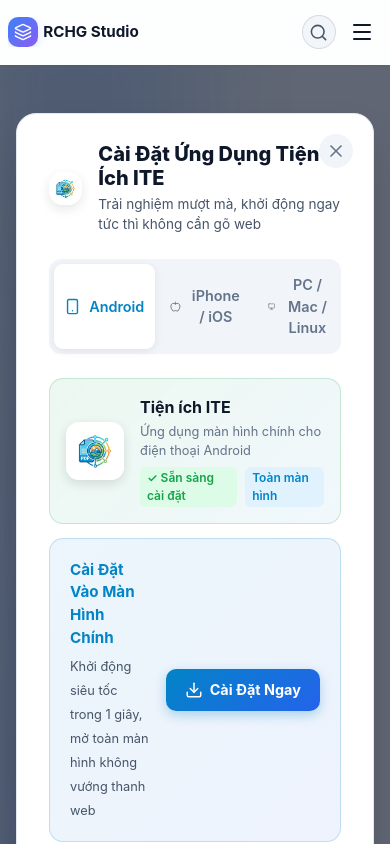
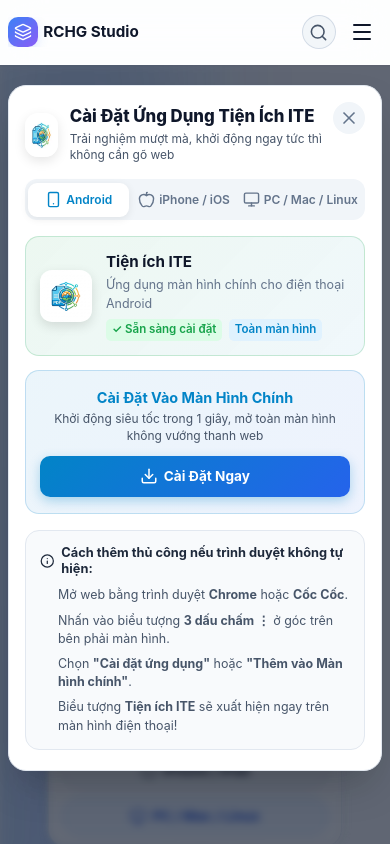
Before and after one commit to rchg2025/pdfstudio, a React (Vite) app: page / in a window 390 px wide. Both pictures are taken after a click on the button "Android". Shown: the top 844 px of the page. Built offline with nearby package versions, Linux system fonts and the light colour scheme; no server answers.

Commit message:
style(mobile): optimize mobile responsive design for install bar and install modal

```diff
--- a/src/components/InstallAppModal.css
+++ b/src/components/InstallAppModal.css
@@ -10,7 +10,7 @@
   align-items: flex-start;
   justify-content: center;
   z-index: 10000;
-  padding: 1.5rem 1rem 2rem 1rem;
+  padding: 1.25rem 0.75rem 2rem 0.75rem;
   overflow-y: auto;
   animation: fadeIn 0.2s ease-out;
 }
@@ -19,10 +19,10 @@
   background: var(--bg-card, #ffffff);
   border: 1px solid var(--border-color, #e2e8f0);
   border-radius: 20px;
-  max-width: 540px;
+  max-width: 520px;
   width: 100%;
-  padding: 1.75rem 2rem;
-  margin: 1.5rem auto 2rem auto;
+  padding: 1.5rem 1.5rem;
+  margin: 1rem auto 2rem auto;
   box-shadow: 0 20px 40px -10px rgba(0, 0, 0, 0.25);
   position: relative;
   color: var(--text-primary, #0f172a);
@@ -30,12 +30,12 @@
 
 .install-modal-close {
   position: absolute;
-  top: 1.25rem;
-  right: 1.25rem;
+  top: 1rem;
+  right: 1rem;
   background: #f1f5f9;
   border: none;
-  width: 34px;
-  height: 34px;
+  width: 32px;
+  height: 32px;
   border-radius: 50%;
   display: flex;
   align-items: center;
@@ -43,6 +43,7 @@
   color: #64748b;
   cursor: pointer;
   transition: all 0.2s;
+  z-index: 2;
 }
 
 .install-modal-close:hover {
@@ -53,36 +54,40 @@
 .install-modal-header {
   display: flex;
   align-items: center;
-  gap: 1rem;
-  margin-bottom: 1.5rem;
+  gap: 0.85rem;
+  margin-bottom: 1.25rem;
+  padding-right: 2rem;
 }
 
 .install-app-icon img {
-  border-radius: 14px;
+  border-radius: 13px;
   box-shadow: 0 4px 12px rgba(0, 0, 0, 0.1);
+  display: block;
 }
 
 .install-modal-title {
-  font-size: 1.25rem;
+  font-size: 1.15rem;
   font-weight: 800;
-  margin: 0 0 0.25rem 0;
+  margin: 0 0 0.2rem 0;
   color: var(--text-primary, #0f172a);
+  line-height: 1.3;
 }
 
 .install-modal-subtitle {
-  font-size: 0.85rem;
+  font-size: 0.8rem;
   color: var(--text-secondary, #64748b);
   margin: 0;
+  line-height: 1.35;
 }
 
 /* Switcher */
 .install-tab-switcher {
   display: flex;
   background: #f1f5f9;
-  padding: 0.3rem;
+  padding: 0.25rem;
   border-radius: 12px;
-  gap: 0.3rem;
-  margin-bottom: 1.5rem;
+  gap: 0.25rem;
+  margin-bottom: 1.25rem;
 }
 
 .install-tab-btn {
@@ -90,16 +95,17 @@
   display: flex;
   align-items: center;
   justify-content: center;
-  gap: 0.5rem;
-  padding: 0.65rem;
+  gap: 0.35rem;
+  padding: 0.6rem 0.4rem;
   border: none;
   border-radius: 9px;
   background: transparent;
-  font-size: 0.9rem;
+  font-size: 0.82rem;
   font-weight: 600;
   color: #64748b;
   cursor: pointer;
   transition: all 0.2s;
+  white-space: nowrap;
 }
 
 .install-tab-btn.active {
@@ -113,40 +119,43 @@
   background: linear-gradient(135deg, rgba(2, 132, 199, 0.08) 0%, rgba(37, 99, 235, 0.08) 100%);
   border: 1px solid rgba(2, 132, 199, 0.2);
   border-radius: 14px;
-  padding: 1.25rem;
+  padding: 1.1rem;
   display: flex;
   align-items: center;
   justify-content: space-between;
-  gap: 1rem;
-  margin-bottom: 1.25rem;
+  gap: 0.85rem;
+  margin-bottom: 1rem;
 }
 
 .quick-action-text strong {
   display: block;
-  font-size: 0.95rem;
+  font-size: 0.92rem;
   color: #0284c7;
   margin-bottom: 0.2rem;
 }
 
 .quick-action-text span {
-  font-size: 0.8rem;
+  font-size: 0.78rem;
   color: #475569;
+  line-height: 1.35;
+  display: block;
 }
 
 .btn-install-primary {
   display: inline-flex;
   align-items: center;
-  gap: 0.4rem;
-  padding: 0.65rem 1.2rem;
+  gap: 0.35rem;
+  padding: 0.65rem 1.1rem;
   background: linear-gradient(135deg, #0284c7 0%, #2563eb 100%);
   color: #ffffff;
   border: none;
   border-radius: 10px;
   font-weight: 700;
-  font-size: 0.9rem;
+  font-size: 0.88rem;
   cursor: pointer;
   box-shadow: 0 4px 12px rgba(2, 132, 199, 0.3);
   white-space: nowrap;
+  flex-shrink: 0;
   transition: opacity 0.2s;
 }
 
@@ -165,51 +174,51 @@
   background: #f8fafc;
   border: 1px solid #e2e8f0;
   border-radius: 14px;
-  padding: 1.25rem;
+  padding: 1.1rem;
 }
 
 .steps-title {
   display: flex;
   align-items: center;
   gap: 0.4rem;
-  font-size: 0.88rem;
+  font-size: 0.85rem;
   font-weight: 700;
-  margin: 0 0 0.75rem 0;
+  margin: 0 0 0.65rem 0;
   color: #1e293b;
 }
 
 .install-steps-list {
   margin: 0;
-  padding-left: 1.25rem;
+  padding-left: 1.1rem;
   display: flex;
   flex-direction: column;
-  gap: 0.5rem;
-  font-size: 0.85rem;
+  gap: 0.45rem;
+  font-size: 0.82rem;
   color: #475569;
-  line-height: 1.5;
+  line-height: 1.45;
 }
 
 .ios-badge-note {
   background: #fef3c7;
   border: 1px solid #fde68a;
   color: #b45309;
-  padding: 0.6rem 0.9rem;
+  padding: 0.55rem 0.85rem;
   border-radius: 10px;
-  font-size: 0.82rem;
+  font-size: 0.8rem;
   font-weight: 600;
-  margin-bottom: 0.75rem;
+  margin-bottom: 0.65rem;
 }
 
 /* iOS Preview Card */
 .ios-app-preview-card {
   display: flex;
   align-items: center;
-  gap: 1rem;
-  padding: 1rem;
+  gap: 0.85rem;
+  padding: 0.9rem;
   background: linear-gradient(135deg, rgba(2, 132, 199, 0.06), rgba(99, 102, 241, 0.06));
   border: 1px solid rgba(2, 132, 199, 0.15);
   border-radius: 14px;
-  margin-bottom: 0.85rem;
+  margin-bottom: 0.75rem;
 }
 
 .ios-preview-icon-wrapper {
@@ -217,9 +226,9 @@
 }
 
 .ios-preview-app-icon {
-  width: 58px;
-  height: 58px;
-  border-radius: 13px;
+  width: 52px;
+  height: 52px;
+  border-radius: 12px;
   box-shadow: 0 4px 12px rgba(0, 0, 0, 0.12);
   display: block;
   object-fit: cover;
@@ -228,43 +237,43 @@
 .ios-preview-info {
   display: flex;
   flex-direction: column;
-  gap: 0.2rem;
+  gap: 0.15rem;
 }
 
 .ios-preview-title {
-  font-size: 1rem;
+  font-size: 0.95rem;
   font-weight: 700;
   color: #0f172a;
 }
 
 .ios-preview-desc {
-  font-size: 0.8rem;
+  font-size: 0.78rem;
   color: #64748b;
 }
 
 .ios-preview-status {
   display: flex;
   align-items: center;
-  gap: 0.5rem;
+  gap: 0.4rem;
   margin-top: 0.2rem;
 }
 
 .ios-badge-ready {
-  font-size: 0.75rem;
+  font-size: 0.72rem;
   font-weight: 600;
   color: #16a34a;
   background: #dcfce7;
-  padding: 2px 7px;
-  border-radius: 6px;
+  padding: 2px 6px;
+  border-radius: 5px;
 }
 
 .ios-badge-free {
-  font-size: 0.75rem;
+  font-size: 0.72rem;
   font-weight: 600;
   color: #0284c7;
   background: #e0f2fe;
-  padding: 2px 7px;
-  border-radius: 6px;
+  padding: 2px 6px;
+  border-radius: 5px;
 }
 
 /* Steps list iOS styled */
@@ -274,28 +283,28 @@
   margin: 0;
   display: flex;
   flex-direction: column;
-  gap: 0.75rem;
+  gap: 0.65rem;
 }
 
 .install-steps-list-ios li {
   display: flex;
   align-items: flex-start;
-  gap: 0.75rem;
-  font-size: 0.86rem;
+  gap: 0.65rem;
+  font-size: 0.82rem;
   color: #334155;
-  line-height: 1.45;
+  line-height: 1.4;
 }
 
 .step-num {
-  width: 22px;
-  height: 22px;
+  width: 20px;
+  height: 20px;
   border-radius: 50%;
   background: #0284c7;
   color: #ffffff;
   display: flex;
   align-items: center;
   justify-content: center;
-  font-size: 0.75rem;
+  font-size: 0.72rem;
   font-weight: 700;
   flex-shrink: 0;
   margin-top: 2px;
@@ -304,24 +313,103 @@
 .safari-share-icon {
   display: inline-block;
   background: #e2e8f0;
-  padding: 1px 6px;
+  padding: 1px 5px;
   border-radius: 4px;
-  font-size: 0.8rem;
+  font-size: 0.78rem;
   font-weight: 600;
 }
 
 .ios-feature-card {
-  margin-top: 1rem;
+  margin-top: 0.85rem;
   display: flex;
   align-items: center;
-  gap: 0.6rem;
-  padding: 0.8rem 1rem;
+  gap: 0.55rem;
+  padding: 0.75rem 0.9rem;
   background: #f0fdf4;
   border: 1px solid #bbf7d0;
   border-radius: 12px;
-  font-size: 0.82rem;
+  font-size: 0.8rem;
   color: #166534;
   line-height: 1.4;
+}
+
+/* RESPONSIVE MOBILE TỐI ƯU HOÁ */
+@media (max-width: 540px) {
+  .install-modal-overlay {
+    padding: 0.75rem 0.5rem 1.5rem 0.5rem;
+  }
+
+  .install-modal-container {
+    padding: 1.25rem 1rem;
+    border-radius: 18px;
+    margin: 0.5rem auto 1.5rem auto;
+  }
+
+  .install-modal-header {
+    gap: 0.75rem;
+    margin-bottom: 1rem;
+    padding-right: 1.75rem;
+  }
+
+  .install-app-icon img {
+    width: 44px;
+    height: 44px;
+  }
+
+  .install-modal-title {
+    font-size: 1.05rem;
+  }
+
+  .install-modal-subtitle {
+    font-size: 0.75rem;
+  }
+
+  .install-tab-switcher {
+    padding: 0.2rem;
+    margin-bottom: 1rem;
+  }
+
+  .install-tab-btn {
+    padding: 0.5rem 0.25rem;
+    font-size: 0.75rem;
+    gap: 0.25rem;
+  }
+
+  .install-quick-action {
+    flex-direction: column;
+    align-items: stretch;
+    text-align: center;
+    gap: 0.75rem;
+    padding: 1rem 0.85rem;
+  }
+
+  .quick-action-text strong {
+    font-size: 0.9rem;
+  }
+
+  .quick-action-text span {
+    font-size: 0.75rem;
+  }
+
+  .btn-install-primary {
+    width: 100%;
+    justify-content: center;
+    padding: 0.65rem 1rem;
+    font-size: 0.85rem;
+  }
+
+  .install-steps-box {
+    padding: 0.9rem;
+  }
+
+  .steps-title {
+    font-size: 0.8rem;
+  }
+
+  .install-steps-list,
+  .install-steps-list-ios li {
+    font-size: 0.78rem;
+  }
 }
 
 @keyframes fadeIn {
--- a/src/pages/Home.css
+++ b/src/pages/Home.css
@@ -56,35 +56,38 @@
   align-items: center;
   flex-wrap: wrap;
   justify-content: center;
-  gap: 0.75rem;
+  gap: 0.6rem;
   background: var(--bg-card, #ffffff);
   border: 1px solid var(--border-color, #e2e8f0);
-  padding: 0.5rem 1rem;
+  padding: 0.45rem 0.85rem;
   border-radius: 9999px;
   box-shadow: 0 4px 15px rgba(0, 0, 0, 0.04);
   margin-bottom: 2.25rem;
+  max-width: 100%;
 }
 
 .install-bar-label {
   display: inline-flex;
   align-items: center;
   gap: 0.4rem;
-  font-size: 0.85rem;
+  font-size: 0.82rem;
   font-weight: 600;
   color: var(--text-secondary, #64748b);
+  padding-left: 0.25rem;
 }
 
 .btn-install-badge {
   display: inline-flex;
   align-items: center;
-  gap: 0.45rem;
-  padding: 0.4rem 0.9rem;
+  gap: 0.4rem;
+  padding: 0.38rem 0.85rem;
   border-radius: 9999px;
   border: 1px solid transparent;
-  font-size: 0.85rem;
+  font-size: 0.82rem;
   font-weight: 700;
   cursor: pointer;
   transition: all 0.2s ease;
+  white-space: nowrap;
 }
 
 .btn-install-badge.android {
@@ -125,15 +128,26 @@
 
 @media (max-width: 640px) {
   .home-app-install-bar {
-    border-radius: 16px;
-    padding: 0.75rem;
+    border-radius: 18px;
+    padding: 0.65rem 0.75rem;
     width: 100%;
+    max-width: 360px;
+    display: flex;
     flex-direction: column;
+    align-items: stretch;
+    gap: 0.5rem;
+    margin-inline: auto;
+  }
+  .install-bar-label {
+    justify-content: center;
+    font-size: 0.8rem;
+    padding-bottom: 0.15rem;
   }
   .btn-install-badge {
     width: 100%;
     justify-content: center;
-    padding: 0.55rem;
+    padding: 0.5rem 1rem;
+    font-size: 0.85rem;
   }
 }
 
```
